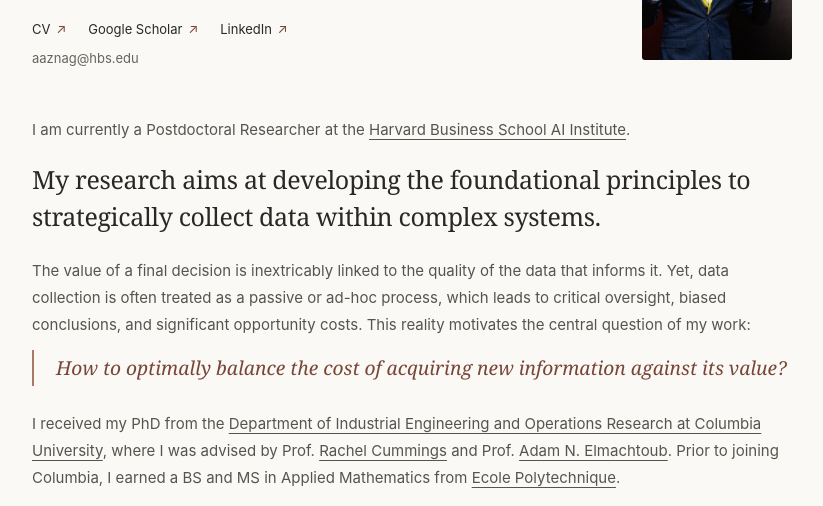
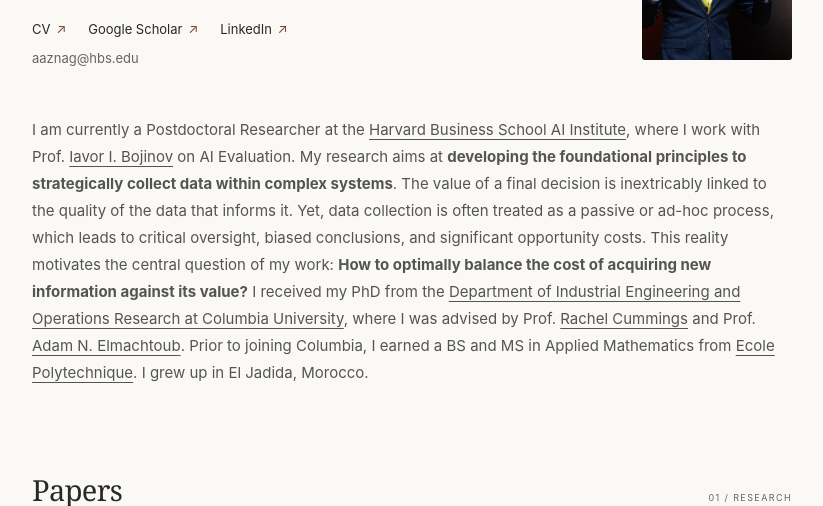
Before and after one commit to aaznag-bit/aaznag-bit.github.io, a plain HTML site: page index.html in a window 1280 px wide. Shown: the part 283-789 px from the top of the page, without its empty margins (228-1051 px from the left). Drawn offline with Linux system fonts and the light colour scheme.

Commit message:
Simplify biography and add Iavor Bojinov collaboration

```diff
--- a/index.html
+++ b/index.html
@@ -7,7 +7,7 @@
   <meta name="theme-color" content="#faf9f6">
   <title>Abdellah Aznag — Research</title>
   <link rel="icon" href="assets/favicon.svg" type="image/svg+xml">
-  <link rel="stylesheet" href="styles.css?v=fit-question">
+  <link rel="stylesheet" href="styles.css?v=single-paragraph">
 </head>
 <body>
   <a class="skip" href="#main">Skip to content</a>
@@ -32,12 +32,7 @@
         <img class="portrait" src="assets/portrait.jpg" alt="Abdellah Aznag speaking at an event" width="180" height="210">
       </section>
       <section class="research-statement" aria-label="Biography">
-        <p>I am currently a Postdoctoral Researcher at the <a href="https://aiinstitute.hbs.edu/">Harvard Business School AI Institute</a>.</p>
-        <p class="lead">My research aims at developing the foundational principles to strategically collect data within complex systems.</p>
-        <p>The value of a final decision is inextricably linked to the quality of the data that informs it. Yet, data collection is often treated as a passive or ad-hoc process, which leads to critical oversight, biased conclusions, and significant opportunity costs. This reality motivates the central question of my work:</p>
-        <blockquote>How to optimally balance the cost of acquiring new information against its value?</blockquote>
-        <p>I received my PhD from the <a href="https://ieor.columbia.edu/">Department of Industrial Engineering and Operations Research at Columbia University</a>, where I was advised by Prof. <a href="https://rachelcummings.com/">Rachel Cummings</a> and Prof. <a href="https://www.columbia.edu/~ae2516/">Adam N. Elmachtoub</a>. Prior to joining Columbia, I earned a BS and MS in Applied Mathematics from <a href="https://www.polytechnique.edu/">Ecole Polytechnique</a>.</p>
-        <p>I grew up in El Jadida, Morocco.</p>
+        <p>I am currently a Postdoctoral Researcher at the <a href="https://aiinstitute.hbs.edu/">Harvard Business School AI Institute</a>, where I work with Prof. <a href="https://www.hbs.edu/faculty/Pages/profile.aspx?facId=1199332">Iavor I. Bojinov</a> on AI Evaluation. My research aims at <strong>developing the foundational principles to strategically collect data within complex systems</strong>. The value of a final decision is inextricably linked to the quality of the data that informs it. Yet, data collection is often treated as a passive or ad-hoc process, which leads to critical oversight, biased conclusions, and significant opportunity costs. This reality motivates the central question of my work: <strong>How to optimally balance the cost of acquiring new information against its value?</strong> I received my PhD from the <a href="https://ieor.columbia.edu/">Department of Industrial Engineering and Operations Research at Columbia University</a>, where I was advised by Prof. <a href="https://rachelcummings.com/">Rachel Cummings</a> and Prof. <a href="https://www.columbia.edu/~ae2516/">Adam N. Elmachtoub</a>. Prior to joining Columbia, I earned a BS and MS in Applied Mathematics from <a href="https://www.polytechnique.edu/">Ecole Polytechnique</a>. I grew up in El Jadida, Morocco.</p>
       </section>
       <section id="research" class="section" aria-labelledby="papers-heading">
         <div class="section-heading"><h2 id="papers-heading">Papers</h2><span class="section-number" aria-hidden="true">01 / RESEARCH</span></div>
@@ -80,6 +75,5 @@
     </main>
     <footer><span>Abdellah Aznag</span><a href="mailto:aaznag@hbs.edu">aaznag@hbs.edu <span aria-hidden="true">↗</span></a></footer>
   </div>
-  <script src="fit-question.js"></script>
 </body>
 </html>
```
